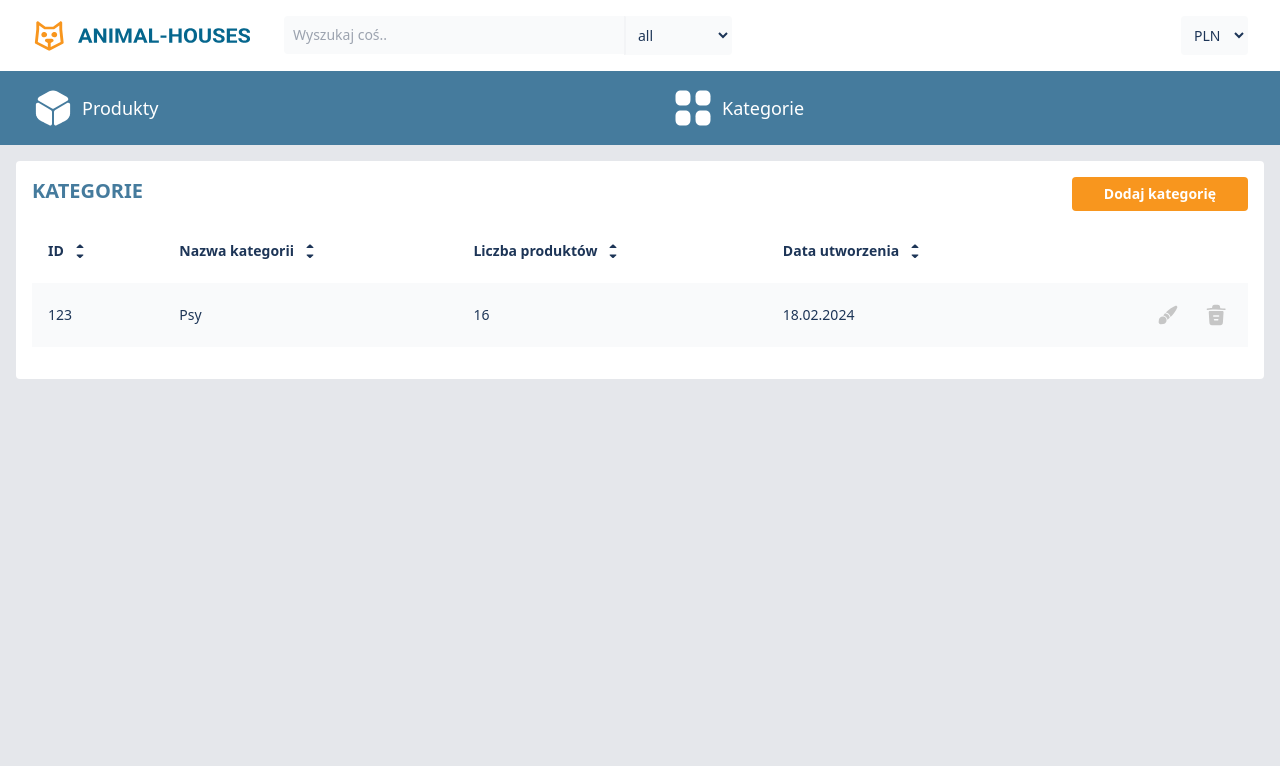
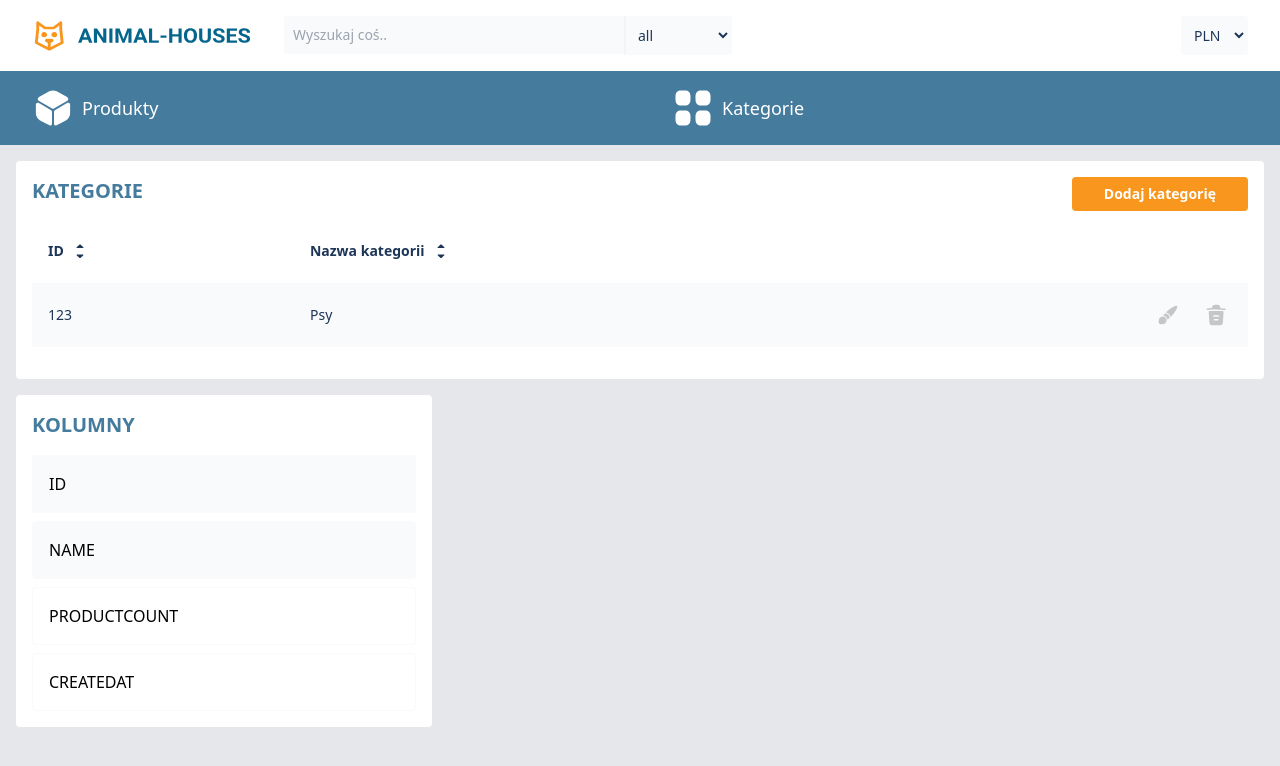
Before and after one commit to hadez0528/yidcation, a Nuxt app: page /categories in a window 1280 px wide. Shown: the top 766 px of the page. Built offline with nearby package versions, Linux system fonts and the light colour scheme.

Commit message:
feat: create useColumnVisibility composeable

```diff
--- a/components/CategoryTableBodyRow.vue
+++ b/components/CategoryTableBodyRow.vue
@@ -1,18 +1,20 @@
 <template>
     <TableBodyRow>
-        <TableCell>{{ id }}</TableCell>
-        <TableCell>{{ name }}</TableCell>
-        <TableCell>{{ productCount }}</TableCell>
-        <TableCell>{{ createdAt }}</TableCell>
+        <TableCell v-if="columnVisibility.isVisible('id')">{{ id }}</TableCell>
+        <TableCell v-if="columnVisibility.isVisible('name')">{{ name }}</TableCell>
+        <TableCell v-if="columnVisibility.isVisible('productCount')">{{ productCount }}</TableCell>
+        <TableCell v-if="columnVisibility.isVisible('createdAt')">{{ createdAt }}</TableCell>
     </TableBodyRow>
 </template>
 
 <script setup lang="ts">
+const columnVisibility = useCategoriesColumnVisibility()
+
 export interface Props {
-    id: number,
-    name: string,
-    productCount: number,
-    createdAt: string,
+    id: number
+    name: string
+    productCount: number
+    createdAt: string
 }
 
 defineProps<Props>()
--- /dev/null
+++ b/components/CategoryTableColumnVisibilitySelect.vue
@@ -0,0 +1,16 @@
+<template>
+    <Box class="m-4 w-fit">
+        <BoxTitle>Kolumny</BoxTitle>
+        <div class="flex flex-col gap-y-2 mt-4">
+            <div v-for="column in columnVisibility.columns" class="cursor-pointer p-4 w-96 border border-gray-50 rounded"
+                :class="{ 'bg-gray-50': columnVisibility.isVisible(column) }"
+                @click="() => columnVisibility.toggleColumnVisibility(column)">
+                <p>{{ column }}</p>
+            </div>
+        </div>
+    </Box>
+</template>
+
+<script setup lang="ts">
+const columnVisibility = useCategoriesColumnVisibility()
+</script>
--- a/components/CategoryTableHeaderRow.vue
+++ b/components/CategoryTableHeaderRow.vue
@@ -1,14 +1,23 @@
 <template>
     <TableRow>
-        <TableHeadCell @sort="sort.toggle('id')" class="!py-2">ID</TableHeadCell>
-        <TableHeadCell @sort="sort.toggle('name')" class="!py-2">Nazwa kategorii</TableHeadCell>
-        <TableHeadCell @sort="sort.toggle('productCount')" class=" !py-2">Liczba produktów</TableHeadCell>
-        <TableHeadCell @sort="sort.toggle('createdAt')" class="!py-2">Data utworzenia</TableHeadCell>
-        <TableHeadCell class="!py-2" :show-sort-button="false"></TableHeadCell>
+        <TableHeadCell v-if="columnVisibility.isVisible('id')" @sort="sort.toggle('id')" class="!py-2">ID</TableHeadCell>
+        <TableHeadCell v-if="columnVisibility.isVisible('name')" @sort="sort.toggle('name')" class="!py-2">Nazwa kategorii
+        </TableHeadCell>
+        <TableHeadCell v-if="columnVisibility.isVisible('productCount')" @sort="sort.toggle('productCount')" class=" !py-2">
+            Liczba
+            produktów
+        </TableHeadCell>
+        <TableHeadCell v-if="columnVisibility.isVisible('createdAt')" @sort="sort.toggle('createdAt')" class="!py-2">Data
+            utworzenia
+        </TableHeadCell>
+        <TableHeadCell class="!py-2" :show-sort-button="false">
+        </TableHeadCell>
     </TableRow>
 </template>
 
 <script setup lang="ts">
 const sort = useCategoriesSort()
 
+const columnVisibility = useCategoriesColumnVisibility()
+
 </script>
--- /dev/null
+++ b/composables/useCategoriesColumnVisibility.ts
@@ -0,0 +1,6 @@
+export const useCategoriesColumnVisibility = () =>
+  useColumnVisibility(
+    "categories",
+    ["id", "name", "productCount", "createdAt"],
+    ["id", "name"]
+  );
--- /dev/null
+++ b/composables/useColumnVisibility.ts
@@ -0,0 +1,44 @@
+export type ColumnVisibilityState = {
+  columns: string[];
+  visibleColumns: string[];
+};
+
+export const useColumnVisibility = (
+  tableName: string,
+  columns: string[],
+  defaultVisibleColumns: string[],
+  maxVisibleColumns: number = 5,
+  minVisibleColumns: number = 2
+) => {
+  const state = useState<ColumnVisibilityState>(
+    `${tableName}ColumnVisibility`,
+    () => ({
+      columns,
+      visibleColumns: defaultVisibleColumns,
+    })
+  );
+
+  const isVisible = (columnName: string) =>
+    state.value.visibleColumns.includes(columnName);
+
+  const toggleColumnVisibility = (columnName: string) => {
+    if (isVisible(columnName)) {
+      if (state.value.visibleColumns.length <= minVisibleColumns) return;
+
+      state.value.visibleColumns = state.value.visibleColumns.filter(
+        (value) => value != columnName
+      );
+    } else {
+      if (state.value.visibleColumns.length > maxVisibleColumns) return;
+
+      state.value.visibleColumns.push(columnName);
+    }
+  };
+
+  return {
+    state,
+    ...state.value,
+    toggleColumnVisibility,
+    isVisible,
+  };
+};
--- a/pages/categories.vue
+++ b/pages/categories.vue
@@ -2,9 +2,12 @@
     <NuxtLayout name="categories">
         <CategoryBox />
     </NuxtLayout>
+    <CategoryTableColumnVisibilitySelect />
 </template>
 
 <script setup lang="ts">
+const columns = ["id", "name", "createdAt", "productCount"]
+
 useHead({
     title: 'AnimalHouses - Categories'
 })
```
